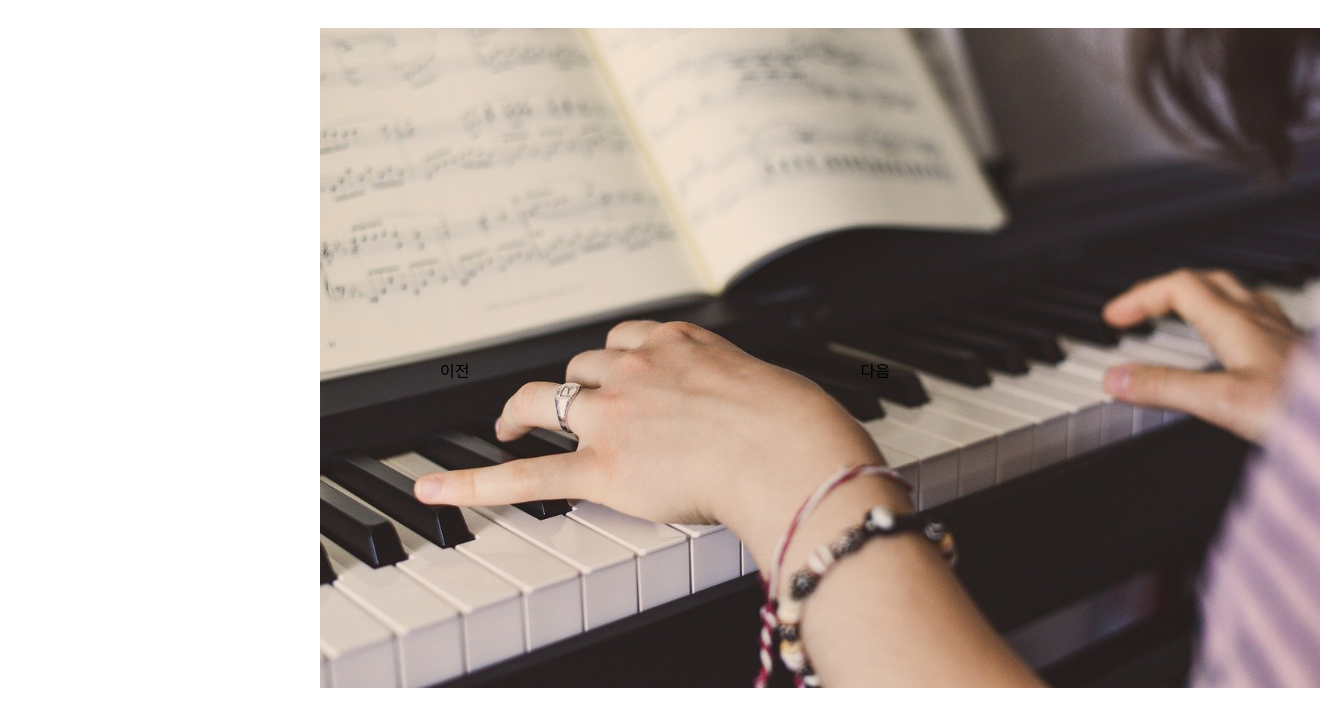
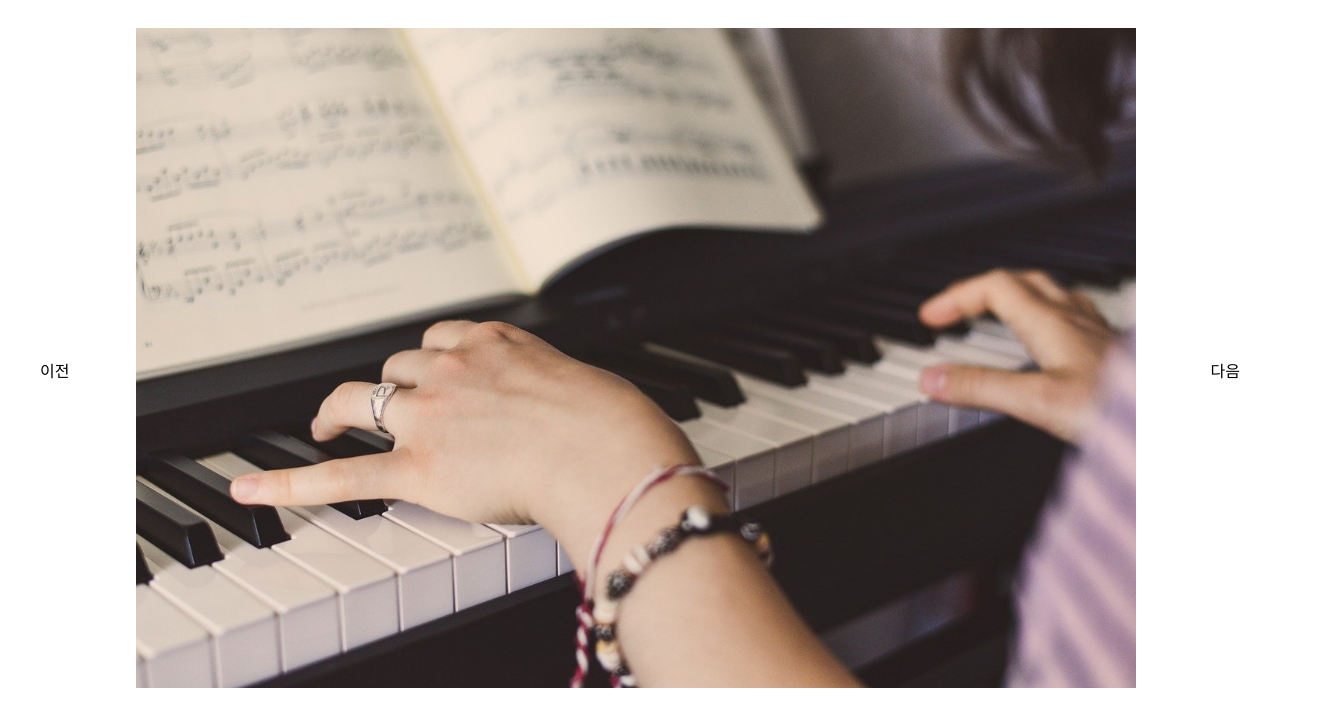
Before and after one commit to chkim116/carouselslide_example, a plain HTML site: page index.html in a window 1280 px wide. Shown: the part 582-1308 px from the top of the page, 1320 px wide, since content can reach past the window. Drawn offline with Linux system fonts and the light colour scheme.

Commit message:
Update index.html

```diff
--- a/index.html
+++ b/index.html
@@ -108,31 +108,31 @@
     }
 
     .main4 {
+        width: 1200px;
         height: 1000px;
         margin-top: 30px;
 
     }
-
     .slidersections {
         position: relative;
     }
+
     .sliders {
         position: absolute;
-        left: 25%;
-
+        left: 8%;
     }
 
     #prev {
         position: absolute;
         top: 330px;
-        left: 440px;
+        left: 0px;
         cursor: pointer;
     }
 
     #next {
         position: absolute;
         top: 330px;
-        right: 390px;
+        right: 0px;
         cursor: pointer;
     }
 
```
